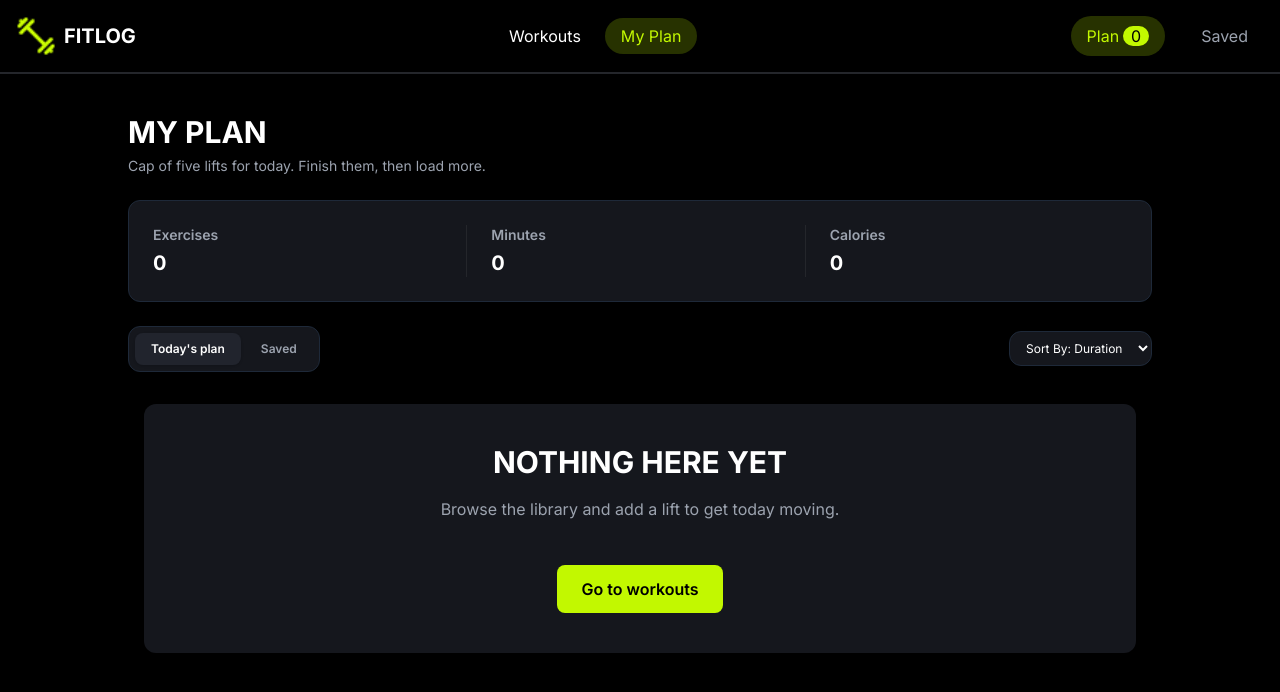
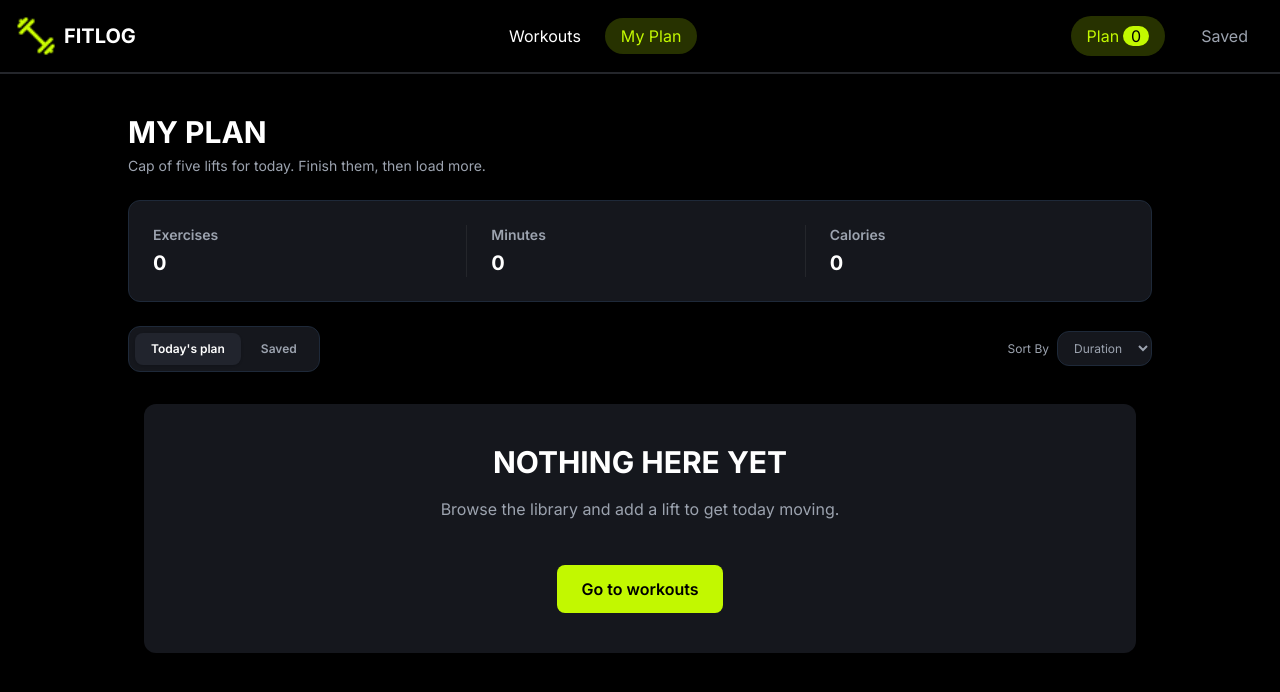
Before and after one commit to atiurcodes/fitlog, a Next.js app: page /my-plan in a window 1280 px wide. Shown: the top 692 px of the page. Built offline with nearby package versions, Linux system fonts and the light colour scheme.

Commit message:
sorting logic implement

```diff
--- a/package.json
+++ b/package.json
@@ -12,7 +12,8 @@
     "next": "16.3.6",
     "react": "19.2.8",
     "react-dom": "19.2.8",
-    "react-icons": "^5.7.0"
+    "react-icons": "^5.7.0",
+    "react-toastify": "^11.1.0"
   },
   "devDependencies": {
     "@tailwindcss/postcss": "^4",
--- a/src/app/layout.tsx
+++ b/src/app/layout.tsx
@@ -3,6 +3,7 @@ import { Inter } from "next/font/google";
 import "./globals.css";
 import Navbar from "@/components/Navbar";
 import FitProvider from "@/context/FitContext";
+import { ToastContainer } from "react-toastify";
 
 const inter = Inter({
   variable: "--font-inter",
@@ -22,6 +23,7 @@ export default function RootLayout({ children }: LayoutProps<"/">) {
         <FitProvider>
           <Navbar />
           <main>{children}</main>
+          <ToastContainer />
         </FitProvider>
 
       </body>
--- a/src/app/my-plan/page.tsx
+++ b/src/app/my-plan/page.tsx
@@ -5,7 +5,9 @@ import MyPlanCard from "@/components/MyPlanCard";
 import NoData from "@/components/NoData";
 import { FitContext } from "@/context/FitContext";
 import { WorkoutType } from "@/type";
-import { use } from "react";
+import { use, useState } from "react";
+
+type SortOption = "Duration" | "Calories" | "Rating";
 
 export default function Page() {
     const fitContext = use(FitContext);
@@ -21,8 +23,28 @@ export default function Page() {
         setActiveTab,
     } = fitContext;
 
-    // Active tab অনুযায়ী data select হবে
-    const currentPlans = activeTab === 'today' ? plans : saves;
+    // Sort state
+    const [sortBy, setSortBy] = useState<SortOption>("Duration");
+
+    // Active tab অনুযায়ী current list
+    const currentPlans = activeTab === "today" ? plans : saves;
+
+    // Current list-এর উপর sorting
+    const sortedPlans = [...currentPlans].sort((a, b) => {
+        switch (sortBy) {
+            case "Duration":
+                return a.duration - b.duration;
+
+            case "Calories":
+                return a.caloriesBurned - b.caloriesBurned;
+
+            case "Rating":
+                return a.rating - b.rating;
+
+            default:
+                return 0;
+        }
+    });
 
     // Dynamic metrics
     const totalExercises = currentPlans.length;
@@ -99,10 +121,10 @@ export default function Page() {
                         {/* Today's Plan */}
                         <button
                             type="button"
-                            onClick={() => setActiveTab('today')}
-                            className={`rounded-lg px-3 py-2 text-xs font-semibold transition-all sm:px-4 ${activeTab === 'today'
-                                ? 'bg-[#21242D] text-white shadow'
-                                : 'text-muted hover:text-white'
+                            onClick={() => setActiveTab("today")}
+                            className={`rounded-lg px-3 py-2 text-xs font-semibold transition-all sm:px-4 ${activeTab === "today"
+                                    ? "bg-[#21242D] text-white shadow"
+                                    : "text-muted hover:text-white"
                                 }`}
                         >
                             Today's plan
@@ -111,10 +133,10 @@ export default function Page() {
                         {/* Saved */}
                         <button
                             type="button"
-                            onClick={() => setActiveTab('saved')}
-                            className={`rounded-lg px-3 py-2 text-xs font-semibold transition-all sm:px-4 ${activeTab === 'saved'
-                                ? 'bg-[#21242D] text-white shadow'
-                                : 'text-muted hover:text-white'
+                            onClick={() => setActiveTab("saved")}
+                            className={`rounded-lg px-3 py-2 text-xs font-semibold transition-all sm:px-4 ${activeTab === "saved"
+                                    ? "bg-[#21242D] text-white shadow"
+                                    : "text-muted hover:text-white"
                                 }`}
                         >
                             Saved
@@ -123,19 +145,32 @@ export default function Page() {
                     </div>
 
                     {/* Sort Dropdown */}
-                    <div className="w-full sm:w-auto">
+                    <div className="flex w-full items-center gap-2 text-xs sm:w-auto">
+
+                        <p className="text-muted">
+                            Sort By
+                        </p>
+
                         <select
-                            defaultValue="Duration"
-                            className="w-full rounded-xl border border-gray-800 bg-[#15171D] px-3 py-2 text-xs text-white outline-none sm:w-auto"
+                            value={sortBy}
+                            onChange={(e) =>
+                                setSortBy(e.target.value as SortOption)
+                            }
+                            className="w-full rounded-xl border border-gray-800 bg-[#15171D] px-3 py-2 text-xs text-muted outline-none sm:w-auto"
                         >
                             <option value="Duration">
-                                Sort By: Duration
+                                Duration
                             </option>
 
                             <option value="Calories">
-                                Sort By: Calories
+                                Calories
+                            </option>
+
+                            <option value="Rating">
+                                Rating
                             </option>
                         </select>
+
                     </div>
 
                 </div>
@@ -143,9 +178,9 @@ export default function Page() {
                 {/* Card Display Area */}
                 <div className="space-y-4 pt-2">
 
-                    {currentPlans.length > 0 ? (
+                    {sortedPlans.length > 0 ? (
 
-                        currentPlans.map((plan: WorkoutType) => (
+                        sortedPlans.map((plan: WorkoutType) => (
                             <MyPlanCard
                                 key={plan.id}
                                 plan={plan}
--- a/src/app/workouts/[id]/page.tsx
+++ b/src/app/workouts/[id]/page.tsx
@@ -1,4 +1,5 @@
-import LibraryDetails from "@/components/LibraryDetails";
+
+import LibraryDetails from "@/components/Workouts/LibraryDetails";
 import { WorkoutType } from "@/type";
 
 export interface PageProps {
--- a/src/components/LibraryDetails/SaveButton.tsx
+++ b/src/components/LibraryDetails/SaveButton.tsx
@@ -1,30 +1,46 @@
+
 'use client'
+
 import { FitContext } from '@/context/FitContext';
 import { WorkoutType } from '@/type';
-import React, { use } from 'react';
+import { use } from 'react';
 import { FiBookmark } from 'react-icons/fi';
+import { toast } from 'react-toastify';
 
 const SaveButton = ({ singleData }: { singleData: WorkoutType }) => {
+
     const fitContext = use(FitContext);
+
     if (!fitContext) {
-        throw new Error("ReadButton must be used inside BooksProvider");
+        throw new Error("SaveButton must be used inside FitProvider");
     }
+
     const { saves, setSaves } = fitContext;
+
     const handleSavePlan = (singleData: WorkoutType) => {
+
         const alreadyExists = saves.some(
             (plan) => plan.id === singleData.id
         );
+
         if (alreadyExists) {
+            toast.info("This workout is already saved.");
             return;
         }
+
         setSaves([...saves, singleData]);
-    }
+        toast.success("Workout saved successfully.");
+    };
+
     return (
         <div>
-            <button onClick={() => handleSavePlan(singleData)}
-                className="flex items-center gap-2 mt-7 rounded-lg bg-brand px-6 py-3 font-semibold text-black transition-all
-            duration-300 hover:scale-105 hover:shadow-lg">
-                <FiBookmark />Save for later
+            <button
+                type="button"
+                onClick={() => handleSavePlan(singleData)}
+                className="mt-7 flex cursor-pointer items-center gap-2 rounded-lg bg-brand px-6 py-3 font-semibold text-black transition-all duration-300 hover:scale-105 hover:shadow-lg"
+            >
+                <FiBookmark />
+                Save for later
             </button>
         </div>
     );
--- a/src/components/LibraryDetails/myPlanButton.tsx
+++ b/src/components/LibraryDetails/myPlanButton.tsx
@@ -5,6 +5,7 @@ import { FitContext } from '@/context/FitContext';
 import { WorkoutType } from '@/type';
 import { use } from 'react';
 import { FaShoppingBag } from 'react-icons/fa';
+import { toast } from 'react-toastify';
 
 const MyPlanButton = ({
     singleData,
@@ -25,11 +26,12 @@ const MyPlanButton = ({
         );
 
         if (alreadyExists) {
-
+            toast.info(`You have added to your readlist.`);
             return;
         }
 
         setPlans([...plans, singleData]);
+        toast.success(`You have added a plan to your readlist.`);
 
     };
 
--- a/src/components/LibraryDetails.tsx
+++ b/src/components/Workouts/LibraryDetails.tsx
@@ -1,9 +1,8 @@
 
 import { WorkoutType } from "@/type"
 import Image from "next/image";
-import { FiBookmark } from "react-icons/fi";
-import MyPlanButton from "./LibraryDetails/myPlanButton";
-import SaveButton from "./LibraryDetails/SaveButton";
+import MyPlanButton from "../LibraryDetails/myPlanButton";
+import SaveButton from "../LibraryDetails/SaveButton";
 
 export interface LibraryDetailsProps {
     singleData: WorkoutType;
--- a/src/context/FitContext.tsx
+++ b/src/context/FitContext.tsx
@@ -2,7 +2,7 @@
 'use client'
 
 import { WorkoutType } from "@/type";
-import { createContext, ReactNode, useState } from "react"
+import { createContext, ReactNode, useState } from "react";
 
 export interface FitContextType {
     plans: WorkoutType[];
@@ -13,6 +13,10 @@ export interface FitContextType {
 
     activeTab: 'today' | 'saved';
     setActiveTab: React.Dispatch<React.SetStateAction<'today' | 'saved'>>;
+
+    // Completed workout IDs
+    completedPlans: string[];
+    setCompletedPlans: React.Dispatch<React.SetStateAction<string[]>>;
 }
 
 export const FitContext = createContext<FitContextType | null>(null);
@@ -23,18 +27,26 @@ export default function FitProvider({ children }: { children: ReactNode }) {
 
     const [activeTab, setActiveTab] = useState<'today' | 'saved'>('today');
 
+    // Store IDs of completed workouts
+    const [completedPlans, setCompletedPlans] = useState<string[]>([]);
+
     const sharedData = {
         plans,
         setPlans,
+
         saves,
         setSaves,
+
         activeTab,
         setActiveTab,
-    }
+
+        completedPlans,
+        setCompletedPlans,
+    };
 
     return (
         <FitContext.Provider value={sharedData}>
             {children}
         </FitContext.Provider>
-    )
+    );
 }
```
Also changed, not shown: src/components/MyPlanCard.tsx (+27 -3 lines), 1 other file (tests, documents, lock files or other folders).
